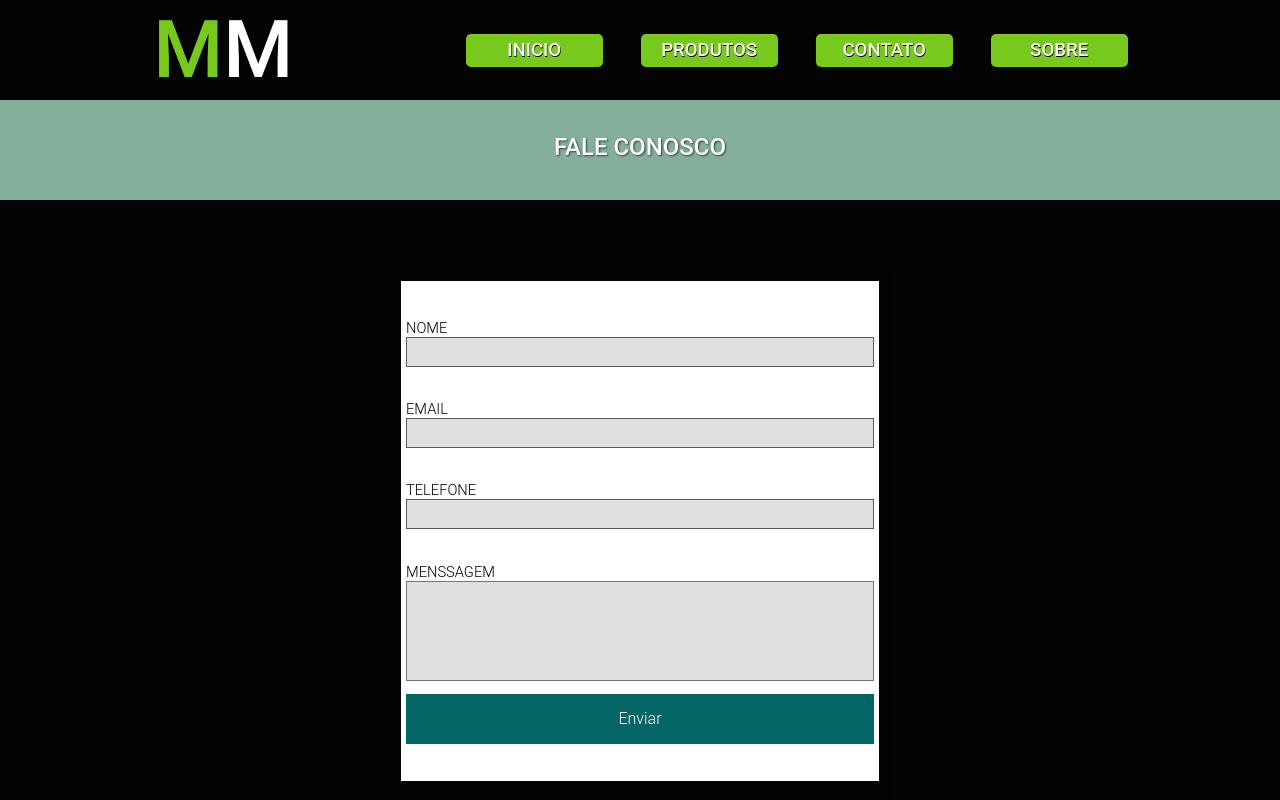
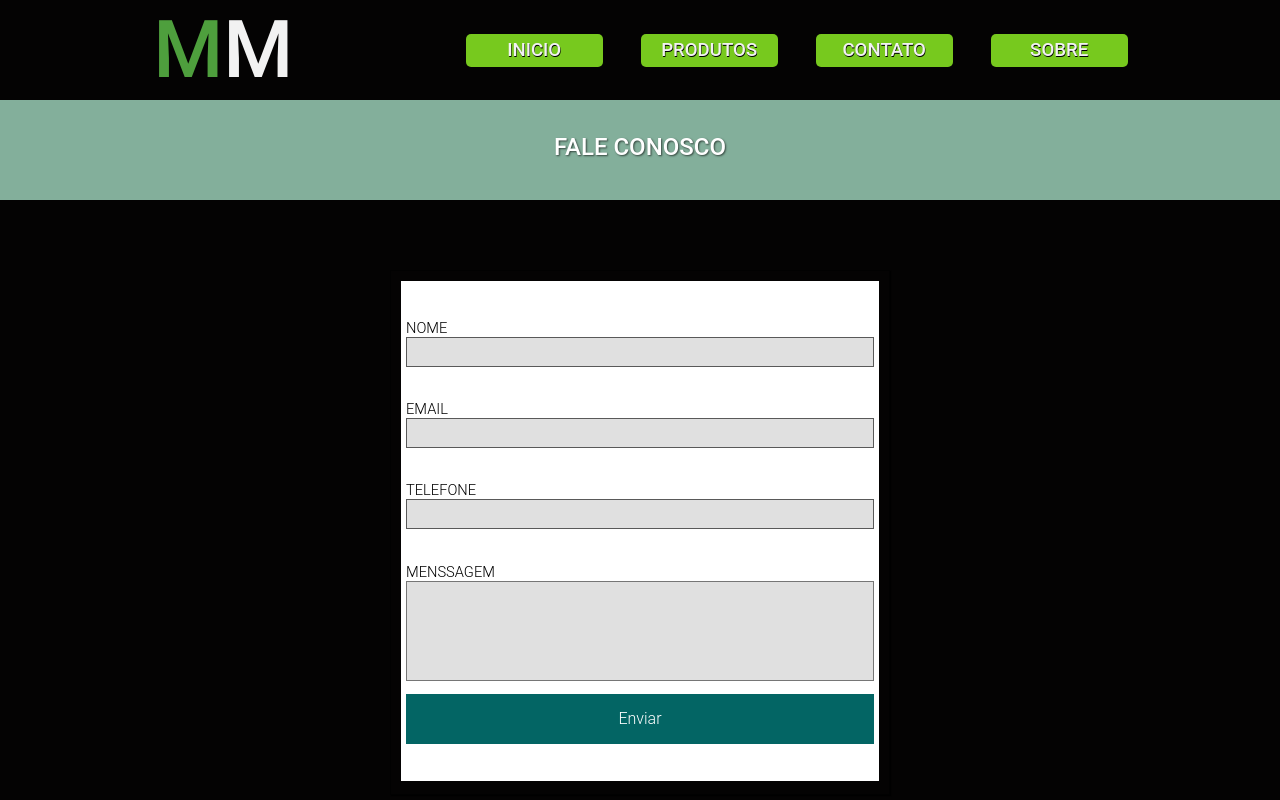
Before and after one commit to hash-luk/madeireira-mogno, a React (Create React App) app: page /contato in a window 1280 px wide. Shown: the top 800 px of the page. Built offline with nearby package versions, Linux system fonts and the light colour scheme.

Commit message:
Added color variables to header

```diff
--- a/src/components/Header/styles.ts
+++ b/src/components/Header/styles.ts
@@ -1,4 +1,5 @@
 import styled from "styled-components";
+import { theme } from "../../theme";
 import { motion } from "framer-motion";
 
 export const Container = styled.div`
@@ -25,10 +26,10 @@ export const Container = styled.div`
       font-weight: 500;
     }
     div:first-child {
-      color: #77c91e;
+      color: ${theme.colors.lightGreen};
     }
     div:last-child {
-      color: #fff;
+      color: ${theme.colors.whiteTextColor};
     }
 
     :hover {
@@ -55,7 +56,7 @@ export const Container = styled.div`
       height: 33px;
       border-radius: 5px;
       background-color: #77c91e;
-      color: #fff;
+      color: ${theme.colors.whiteTextColor};
       border: none;
       font-weight: 500;
       font-size: 14pt;
@@ -64,7 +65,7 @@ export const Container = styled.div`
 
     button:hover {
       cursor: pointer;
-      background-color: #86de26;
+      background-color: ${theme.colors.lightGreen};
     }
   }
 
@@ -72,7 +73,7 @@ export const Container = styled.div`
     height: 100%;
     width: 100px;
     background-color: transparent;
-    color: #fff;
+    color: ${theme.colors.whiteTextColor};
     display: none;
     position: absolute;
     right: 0;
@@ -113,7 +114,7 @@ export const ALinks = styled(motion.a)`
   border-top: 1px solid #000;
   width: 100%;
   height: 50px;
-  background-color: #fdfdfd;
+  background-color: ${theme.colors.responsiveWhiteTextColor};
   text-align: center;
   font-weight: 400;
 
@@ -128,8 +129,8 @@ export const AnimateButton = styled(motion.button)`
   width: 137px;
   height: 33px;
   border-radius: 5px;
-  background-color: #77c91e;
-  color: #fff;
+  background-color: ${theme.colors.superLightGreen};
+  color: ${theme.colors.whiteTextColor};
   border: none;
   font-weight: 500;
   font-size: 14pt;
@@ -137,6 +138,6 @@ export const AnimateButton = styled(motion.button)`
 
   :hover {
     cursor: pointer;
-    background-color: #86de26;
+    background-color: ${theme.colors.lightGreen};
   }
 `;
--- a/src/theme/index.ts
+++ b/src/theme/index.ts
@@ -5,5 +5,8 @@ export const theme = {
         blackTextColor: '#191A19',
         black:'#000',
         borderColor: '#adadad',
+        lightGreen: '#4E9F3D',
+        responsiveWhiteTextColor:'#fdfdfd',
+        superLightGreen:'#77c91e',
     },
 }
```
